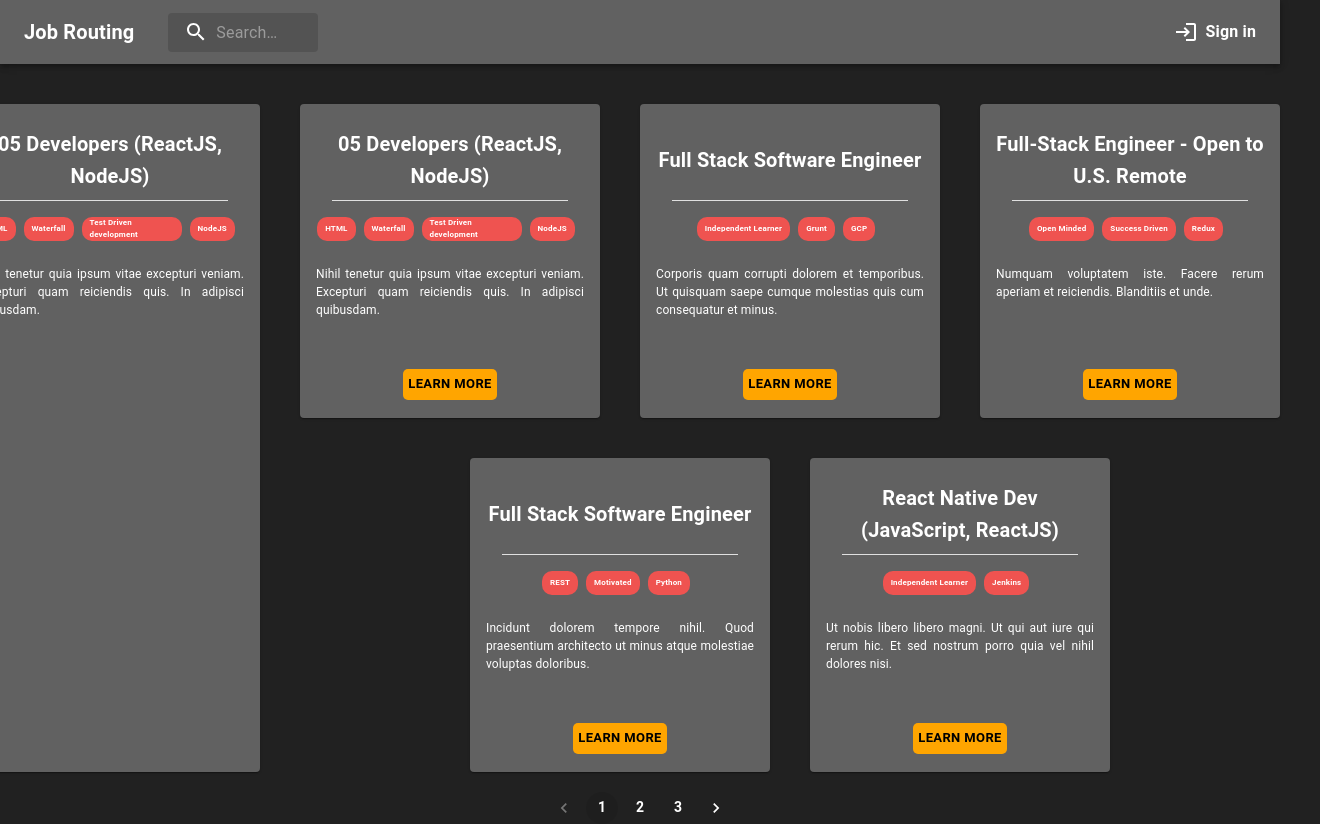
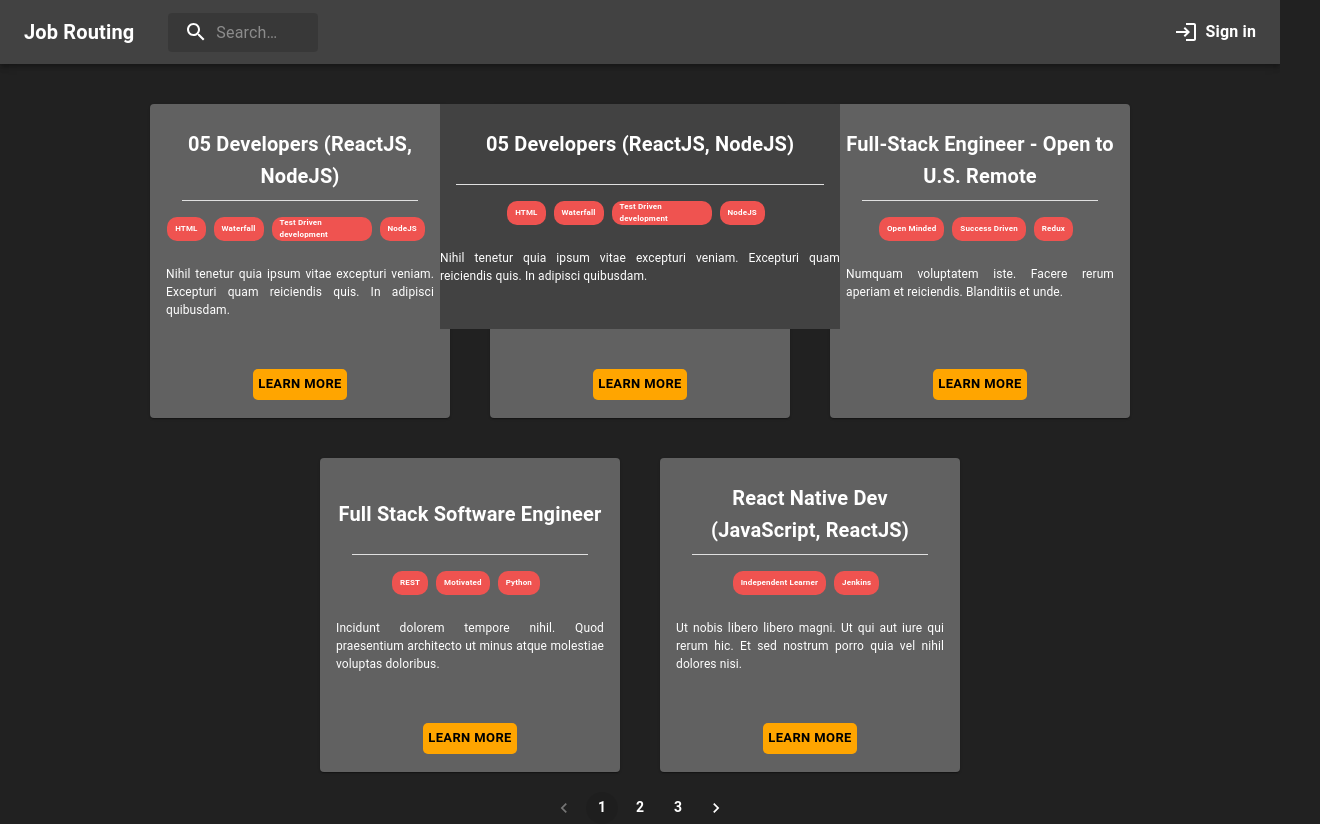
Before and after one commit to thphuong204/material-ui-basic-app, a React (Create React App) app: page / in a window 1280 px wide. Shown: the whole page, 1320 px wide, since content can reach past the window. Built offline with nearby package versions, Linux system fonts and the light colour scheme.

Commit message:
position detailJobCard horizontally center

```diff
--- a/src/App.js
+++ b/src/App.js
@@ -13,8 +13,8 @@ export const CartContext = createContext();
 const theme = createTheme({
   palette: {
     primary: {
-      main: grey[700],
-      light: grey[500],
+      main: grey[800],
+      light: grey[700],
       dark: grey[900],
     },
     secondary: {
@@ -41,6 +41,15 @@ const theme = createTheme({
         },
       },
     },
+    // DetailJobCard: {
+    //   styleOverrides: {
+    //     "&.detailedJobcard": {
+    //       position: "absolute",
+    //       top: "50%",
+    //       left: "50%",
+    //     }
+    //   }
+    // }
   },
 })
 
@@ -68,7 +77,7 @@ function App() {
         <ThemeProvider theme={theme}>
           <CssBaseline />
           <GlobalStyles />
-          <div>
+          <div >
             <AppBarMUI />
             <div
               style={{ display: "flex", justifyContent: "center", }}
--- a/src/components/DetailJobCard.js
+++ b/src/components/DetailJobCard.js
@@ -12,13 +12,16 @@ export function DetailJobCard() {
     console.log('selectedJob', selectedJob);
 
     return (
-        <Card sx={{
+        <Box
+            className="detailedJobcard"
+            sx={{
                 backgroundColor: "primary.main",
-            width: { xs: "250px", md: "300px", lg: "300px" },
-            zIndex: "5",
+                width: { xs: "250px", md: "400px", lg: "400px" },
+                zIndex: '10',
+                position: "absolute",
+                // top: "50%", left: "50%",
             }}
         >
-            <CardContent>
             <Typography
                 gutterBottom
                 variant="h6"
@@ -91,8 +94,7 @@ export function DetailJobCard() {
             >
                 {selectedJob.description}
             </Typography>
-            </CardContent>
 
-        </Card>
+        </Box>
     );
 }
--- a/src/components/JobCardsList.js
+++ b/src/components/JobCardsList.js
@@ -17,7 +17,7 @@ const fetchPageArrayData = (page) => {
     console.log('currentPageSize', size)
     return data.slice((page - 1) * size, page * size);
 }
-
+// filter(item => item.title.contains(query) || item.description.contains(query))
 
 const JobCardsList = () => {
 
@@ -28,12 +28,10 @@ const JobCardsList = () => {
     const [selectedJobId, setSelectedJobId] = useState("_cx62grqgd");
 
     return (
-
-        <div style={{ display: 'flex', justifyContent: 'center' }}>
+        <>
             <SelectedJobContext.Provider value={selectedJobId}>
-                <DetailJobCard style={{ zIndex: '1' }} />
+                <DetailJobCard />
             </SelectedJobContext.Provider>
-
             <Grid
                 container
                 spacing={{ xs: 2, sm: 3, md: 5 }}
@@ -49,8 +47,7 @@ const JobCardsList = () => {
                     )
                 })}
             </Grid>
-
-        </div>
+        </>
     )
 }
 
@@ -60,7 +57,7 @@ export function JobCardMUI({ jobObject, skillsList, onLearnMoreClick }) {
 
     return (
         <Card sx={{
-            backgroundColor: "primary.main",
+            backgroundColor: "primary.light",
             width: { xs: "250px", md: "300px", lg: "300px" },
         }}
         >
```
Lines whose indentation alone changed are shown as unchanged.
